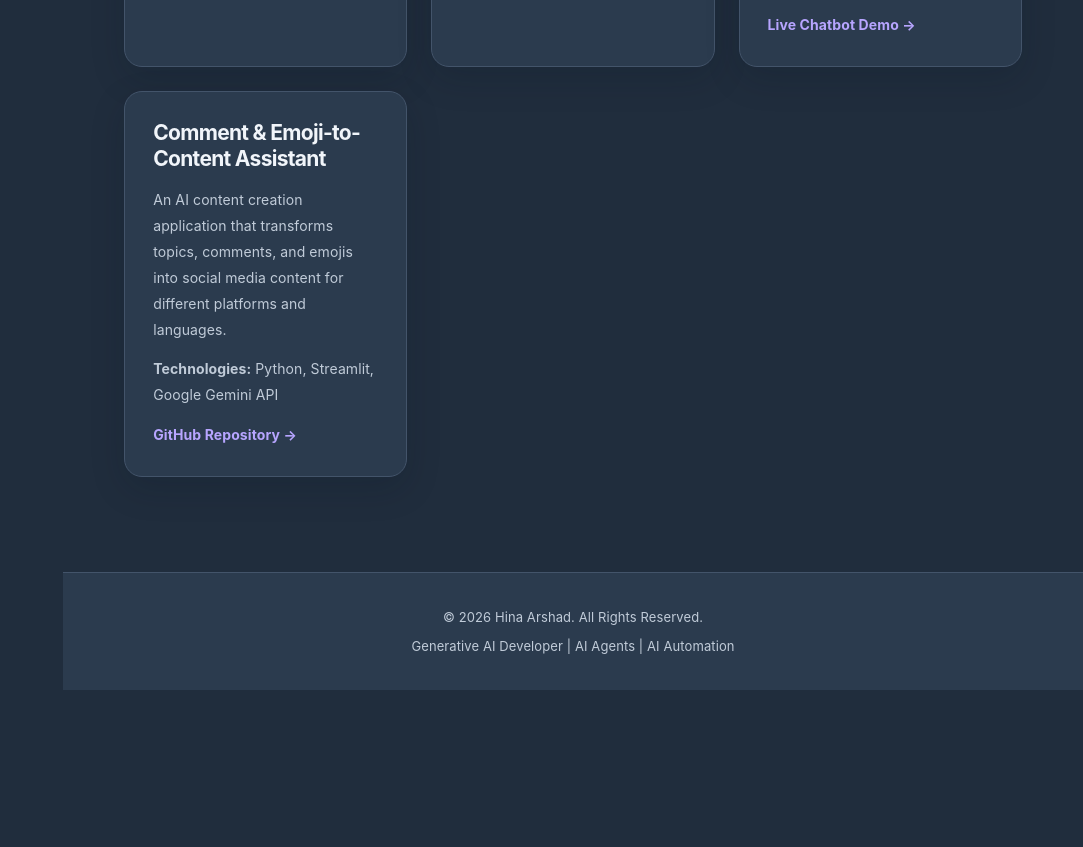
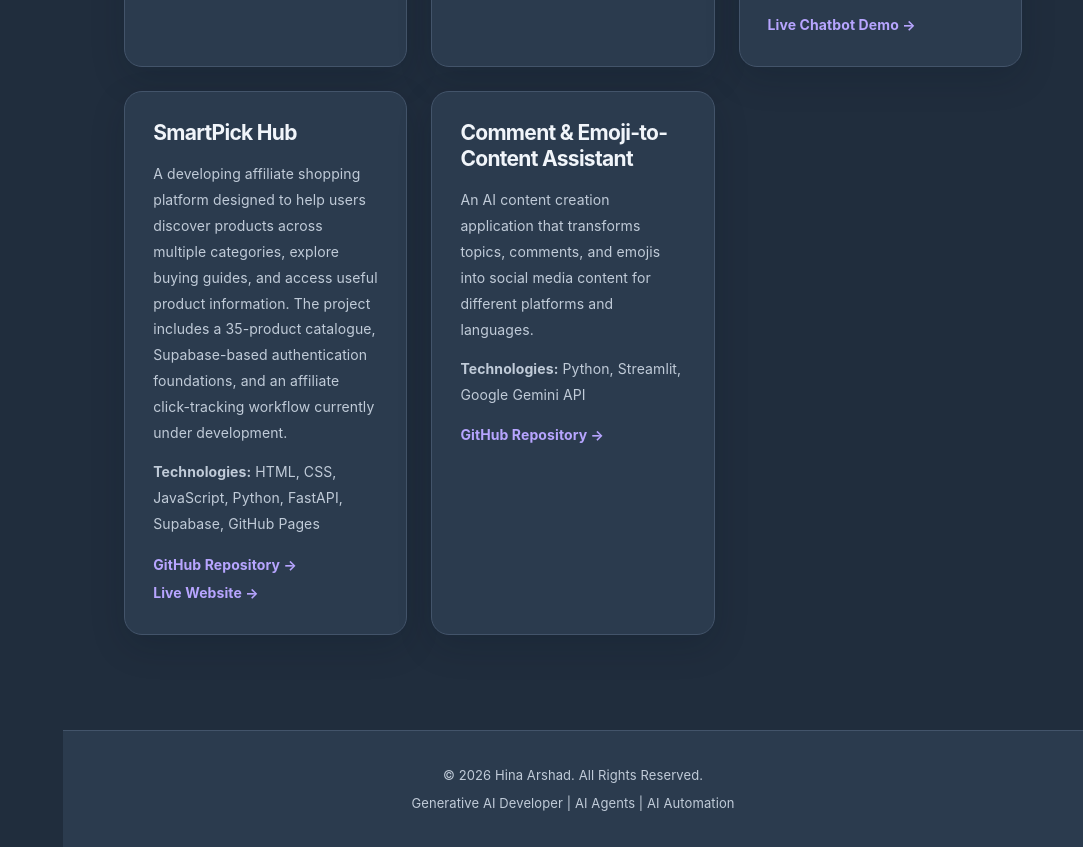
Before and after one commit to hinaarshad302/My_portfolio, a plain HTML site: page projects.html in a window 1280 px wide. Shown: the part 1007-1854 px from the top of the page, without its empty margins (197-1280 px from the left). Before the commit the page ends 1697 px from the top, so only its background shows below. Drawn offline with Linux system fonts and the light colour scheme.

Commit message:
Add SmartPick Hub to portfolio projects

```diff
--- a/projects.html
+++ b/projects.html
@@ -170,6 +170,22 @@
             </div>
 
             <div class="card">
+                <h2>SmartPick Hub</h2>
+                <p>
+                    A developing affiliate shopping platform designed to help
+                    users discover products across multiple categories, explore
+                    buying guides, and access useful product information.
+                    The project includes a 35-product catalogue, Supabase-based
+                    authentication foundations, and an affiliate click-tracking
+                    workflow currently under development.
+                </p>
+                <p><strong>Technologies:</strong> HTML, CSS, JavaScript, Python, FastAPI, Supabase, GitHub Pages</p>
+                <a href="https://github.com/hinaarshad302/SmartPick-Hub" target="_blank" rel="noopener noreferrer">GitHub Repository →</a>
+                <br>
+                <a href="https://hinaarshad302.github.io/SmartPick-Hub/" target="_blank" rel="noopener noreferrer">Live Website →</a>
+            </div>
+
+            <div class="card">
                 <h2>Comment & Emoji-to-Content Assistant</h2>
                 <p>
                     An AI content creation application that transforms
```
